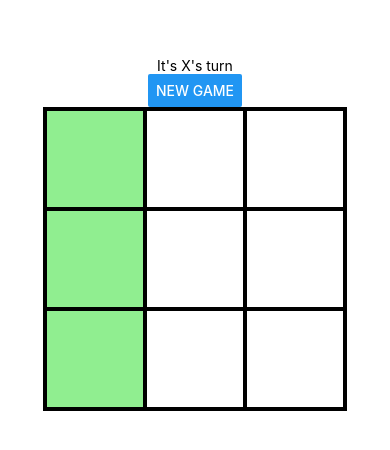
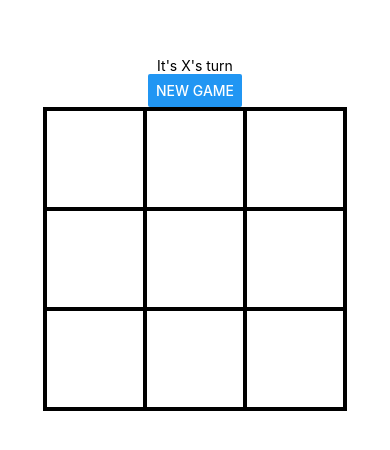
Before and after one commit to apethoud/tic-tac-toe, a React Native app: screen / in a window 390 px wide. Shown: the part 188-638 px from the top of the page. Built offline with nearby package versions, Linux system fonts and the light colour scheme.

Commit message:
added logic to determine if game has been won

```diff
--- a/src/PlayField.js
+++ b/src/PlayField.js
@@ -6,8 +6,7 @@ class PlayField extends Component {
 
     render() {
 
-        const { boardSquareSymbols, markSquare, getCompletedRow } = this.props;
-        const hasCompletedRow = Boolean(getCompletedRow());
+        const { boardSquareSymbols, markSquare, completedRow } = this.props;
 
         return (
             <View style={styles.container}>
@@ -16,19 +15,19 @@ class PlayField extends Component {
                         number={0}
                         symbol={boardSquareSymbols[0]}
                         markSquare={markSquare}
-                        inCompletedRow={hasCompletedRow && getCompletedRow().winningSquares.includes(0)}
+                        inCompletedRow={completedRow && completedRow.winningSquares.includes(0)}
                     />
                     <Square
                         number={1}
                         symbol={boardSquareSymbols[1]}
                         markSquare={markSquare}
-                        inCompletedRow={hasCompletedRow && getCompletedRow().winningSquares.includes(1)}
+                        inCompletedRow={completedRow && completedRow.winningSquares.includes(1)}
                     />
                     <Square
                         number={2}
                         symbol={boardSquareSymbols[2]}
                         markSquare={markSquare}
-                        inCompletedRow={hasCompletedRow && getCompletedRow().winningSquares.includes(2)}
+                        inCompletedRow={completedRow && completedRow.winningSquares.includes(2)}
                     />
                 </View>
                 <View style={styles.row}>
@@ -36,19 +35,19 @@ class PlayField extends Component {
                         number={3}
                         symbol={boardSquareSymbols[3]}
                         markSquare={markSquare}
-                        inCompletedRow={hasCompletedRow && getCompletedRow().winningSquares.includes(3)}
+                        inCompletedRow={completedRow && completedRow.winningSquares.includes(3)}
                     />
                     <Square
                         number={4}
                         symbol={boardSquareSymbols[4]}
                         markSquare={markSquare}
-                        inCompletedRow={hasCompletedRow && getCompletedRow().winningSquares.includes(4)}
+                        inCompletedRow={completedRow && completedRow.winningSquares.includes(4)}
                     />
                     <Square
                         number={5}
                         symbol={boardSquareSymbols[5]}
                         markSquare={markSquare}
-                        inCompletedRow={hasCompletedRow && getCompletedRow().winningSquares.includes(5)}
+                        inCompletedRow={completedRow && completedRow.winningSquares.includes(5)}
                     />
                 </View>
                 <View style={styles.row}>
@@ -56,19 +55,19 @@ class PlayField extends Component {
                         number={6}
                         symbol={boardSquareSymbols[6]}
                         markSquare={markSquare}
-                        inCompletedRow={hasCompletedRow && getCompletedRow().winningSquares.includes(6)}
+                        inCompletedRow={completedRow && completedRow.winningSquares.includes(6)}
                     />
                     <Square
                         number={7}
                         symbol={boardSquareSymbols[7]}
                         markSquare={markSquare}
-                        inCompletedRow={hasCompletedRow && getCompletedRow().winningSquares.includes(7)}
+                        inCompletedRow={completedRow && completedRow.winningSquares.includes(7)}
                     />
                     <Square
                         number={8}
                         symbol={boardSquareSymbols[8]}
                         markSquare={markSquare}
-                        inCompletedRow={hasCompletedRow && getCompletedRow().winningSquares.includes(8)}
+                        inCompletedRow={completedRow && completedRow.winningSquares.includes(8)}
                     />
                 </View>
             </View>
--- a/src/PlayScreen.js
+++ b/src/PlayScreen.js
@@ -2,6 +2,17 @@ import React, { Component } from 'react';
 import GameManagement from './GameManagement';
 import PlayField from './PlayField';
 import _ from 'lodash';
+
+const POSSIBLE_WINS = [
+    [0, 1, 2],
+    [3, 4, 5],
+    [6, 7, 8],
+    [0, 3, 6],
+    [1, 4, 7],
+    [2, 5, 8],
+    [0, 4, 8],
+    [2, 4, 6]
+]
 
 class PlayScreen extends Component {
     constructor(props) {
@@ -37,24 +48,32 @@ class PlayScreen extends Component {
 
     getCompletedRow() {
         let boardSquareSymbols = _.clone(this.state.boardSquareSymbols);
-        // if there are three squares that have the same symbol and their index values are the same number apart, return those three numbers in an array.
-        // if boardSquareSymbols contains the same non-null value in three indeces that are equidistant, return those three indeces in an array.
-        // if bSS contains three
-        return {
-            winningSymbol: "X",
-            winningSquares: [0, 3, 6]
-        };
+        let completedRowData = null;
+        _.forEach(POSSIBLE_WINS, possibleWinIndexes => {
+            if (
+                boardSquareSymbols[possibleWinIndexes[0]] !== null &&
+                boardSquareSymbols[possibleWinIndexes[0]] === boardSquareSymbols[possibleWinIndexes[1]] &&
+                boardSquareSymbols[possibleWinIndexes[0]] === boardSquareSymbols[possibleWinIndexes[2]]
+            ) {
+                completedRowData = {
+                    winningSymbol: boardSquareSymbols[possibleWinIndexes[0]],
+                    winningSquares: possibleWinIndexes
+                }
+            }
+        })
+        return completedRowData;
     }
 
     render() {
+        const completedRow = this.getCompletedRow();
         return (
             <>
                 <GameManagement
-                    getCompletedRow={this.getCompletedRow}
+                    completedRow={completedRow}
                 />
                 <PlayField
                     boardSquareSymbols={this.state.boardSquareSymbols}
-                    getCompletedRow={this.getCompletedRow}
+                    completedRow={completedRow}
                     markSquare={this.markSquare}
                 />
             </>
```
